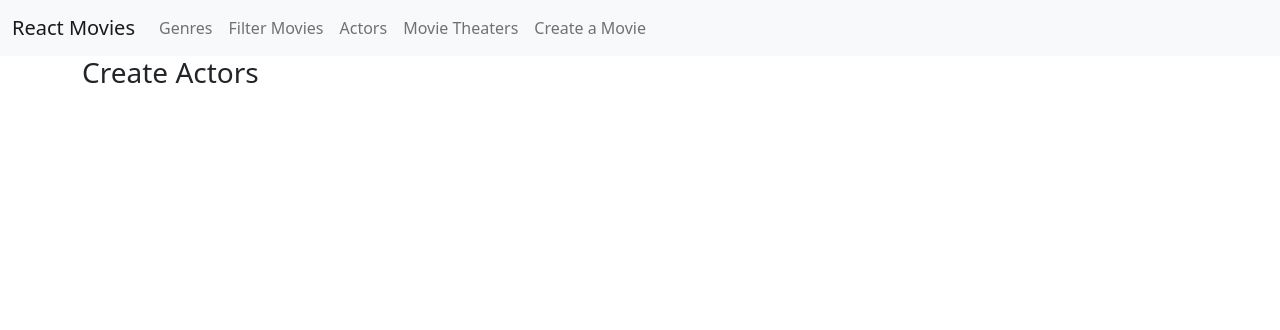
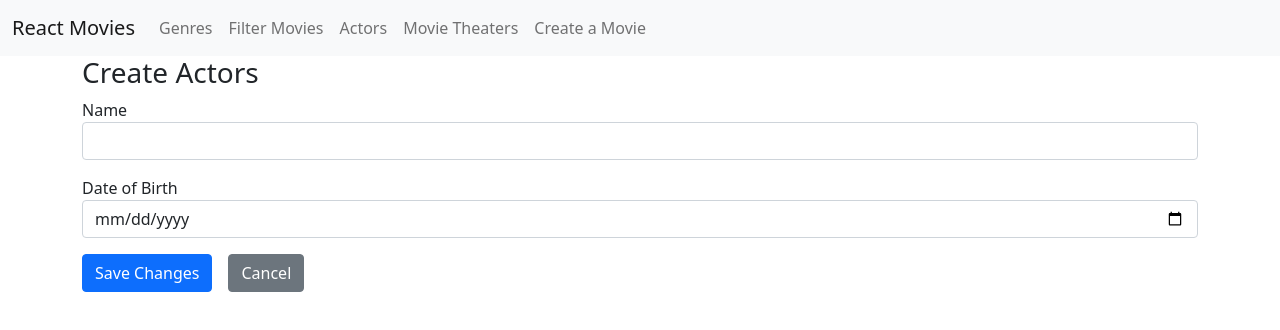
Before and after one commit to ved02prakash/RMOVIENEW, a React (Create React App) app: page /actors/create in a window 1280 px wide. Shown: the top 330 px of the page. Built offline with nearby package versions, Linux system fonts and the light colour scheme.

Commit message:
Acctor Form

```diff
--- /dev/null
+++ b/src/actors/ActorForm.tsx
@@ -0,0 +1,33 @@
+import { Form, Formik, FormikHelpers } from "formik"
+import actorCreationDTO from "./actor.global"
+import TextField from "../utils/TextField";
+import Button from "../utils/Button";
+import { Link } from "react-router-dom";
+import * as Yup from 'yup'
+import DateField from "../utils/DateField";
+export default function ActorForm(props: actorFormProps){
+    return (
+<Formik
+initialValues={props.model}
+onSubmit={props.onSubmit}
+validationSchema={Yup.object({
+    name:Yup.string().required('This field is required').firstLetterUppercase(),
+    dateofBirth:Yup.date().nullable().required('This field is required')
+})}
+>
+{(formikProps)=>(
+<Form>
+    <TextField displayName="Name" field="name"></TextField>
+    <DateField field="dateofBirth" displayName="Date of Birth"/>
+    <Button disabled={formikProps.isSubmitting} className="btn btn-primary" type="submit">Save Changes</Button>
+    <Link to="/actors" className="btn btn-secondary">Cancel</Link>
+</Form>
+)}
+</Formik>
+    )
+}
+
+interface actorFormProps{
+    model:actorCreationDTO,
+    onSubmit(values:actorCreationDTO,actor:FormikHelpers<actorCreationDTO>):void;
+}
--- a/src/actors/CreateActors.tsx
+++ b/src/actors/CreateActors.tsx
@@ -1,7 +1,12 @@
+import ActorForm from "./ActorForm";
+
 export default function CreateActors(){
     return (
         <>
         <h3>Create Actors</h3>
+        <ActorForm model={{name:'',dateofBirth:undefined}}
+        onSubmit={values=> console.log(values)}
+        ></ActorForm>
         </>
     )
 }
--- /dev/null
+++ b/src/actors/EditActorForm.tsx
@@ -0,0 +1,12 @@
+import ActorForm from "./ActorForm";
+
+export default function EditActorForm(){
+    return (
+        <>
+        <h3>Edit Actor</h3>
+        <ActorForm model={{name:'Actor Form 2',dateofBirth:new Date('1996-06-01T00:00:00')}}
+        onSubmit={values=> console.log(values)}
+        ></ActorForm>
+        </>
+    )
+}
--- /dev/null
+++ b/src/actors/actor.global.d.ts
@@ -0,0 +1,6 @@
+interface actorCreationDTO{
+    name:string;
+    dateofBirth?:Date;
+}
+
+export default actorCreationDTO;
--- a/src/route-config.ts
+++ b/src/route-config.ts
@@ -11,6 +11,7 @@ import Creategenres from "./genres/creategenres";
 import RedirectToLandingPage from "./utils/RedirectToLandingPage";
 import Editgenres from "./genres/Editgenres";
 import CreateActors from "./actors/CreateActors";
+import EditActorForm from "./actors/EditActorForm";
 
 const routes=[
     {path:'/genres',component:IndexGenres, exact:true},
@@ -19,7 +20,7 @@ const routes=[
 
     {path:'/actors',component:IndexActors, exact:true},
     {path:'/actors/create',component:CreateActors},
-    {path:'/actors/edit/:id(\\d+)',component:Editgenres},
+    {path:'/actors/edit/:id(\\d+)',component:EditActorForm},
 
     {path:'/movietheaters',component:indexmovietheaters, exact:true},
     {path:'/movietheaters/create',component:CreateMovieTheater},
--- /dev/null
+++ b/src/utils/DateField.tsx
@@ -0,0 +1,30 @@
+import { useFormikContext } from "formik";
+
+export default function DateField(props:dateFieldProps){
+    const {values,validateForm,touched,errors}=useFormikContext<any>();
+    return (
+        <>
+        <div className="mb-3">
+<label htmlFor={props.field}>{props.displayName}</label>
+<input type="date" className="form-control" id={props.field}
+ name={props.field}
+ defaultValue={values[props.field]?.toLocaleDateString('en-CA')}
+ onChange={e=>{
+    const date=new Date(e.currentTarget.value+'T00:00:00');
+    values[props.field]=date;
+    validateForm();
+ }
+
+ }
+ />
+ {touched[props.field]&&errors[props.field]?
+<div className="text-danger">{errors[props.field]?.toString()}</div> :null}
+        </div>
+        </>
+    )
+}
+
+interface dateFieldProps{
+    field:string;
+    displayName:string;
+}
```
